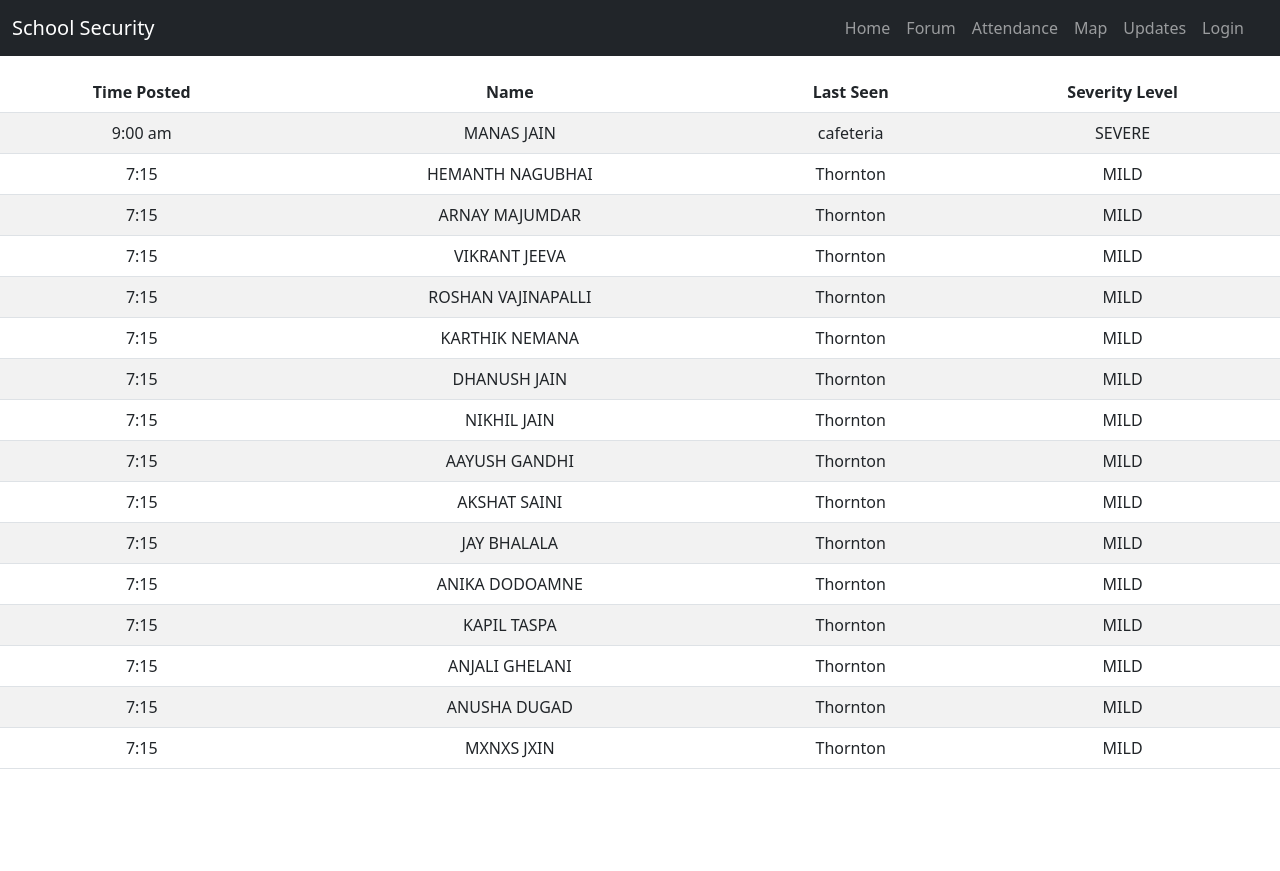
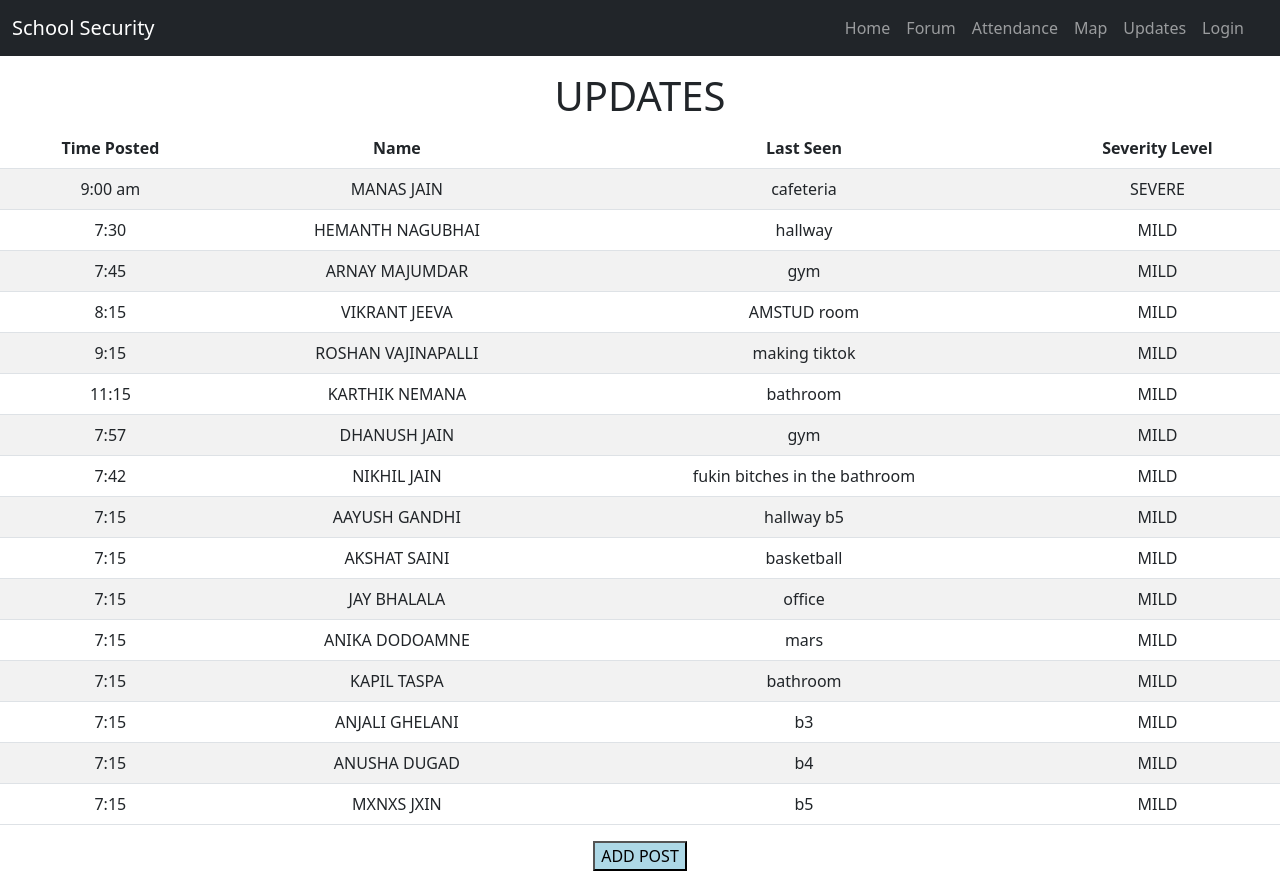
Before and after one commit to Jay-Bhalala/school-security-app, a React (Create React App) app: page /updates in a window 1280 px wide. Before the commit the page ends 800 px from the top, so only its background shows below. Built offline with nearby package versions, Linux system fonts and the light colour scheme.

Commit message:
updates page finsihed

```diff
--- a/src/components/Updates.js
+++ b/src/components/Updates.js
@@ -2,7 +2,9 @@ import Table from 'react-bootstrap/Table';
 
 function Updates() {
   return (
-    <Table striped>
+    <div>
+        <h1> UPDATES </h1>
+        <Table striped>
       <thead>
         <tr>
           <th>Time Posted</th>
@@ -20,112 +22,116 @@ function Updates() {
         </tr>
 
         <tr>
-          <td>7:15</td>
+          <td>7:30</td>
           <td>HEMANTH NAGUBHAI</td>
-          <td>Thornton</td>
+          <td>hallway</td>
           <td>MILD</td>
         </tr>
 
         <tr>
-          <td>7:15</td>
+          <td>7:45</td>
           <td>ARNAY MAJUMDAR</td>
-          <td>Thornton</td>
+          <td>gym</td>
           <td>MILD</td>
         </tr>
 
         <tr>
-          <td>7:15</td>
+          <td>8:15</td>
           <td>VIKRANT JEEVA</td>
-          <td>Thornton</td>
+          <td>AMSTUD room</td>
           <td>MILD</td>
         </tr>
 
         <tr>
-          <td>7:15</td>
+          <td>9:15</td>
           <td>ROSHAN VAJINAPALLI</td>
-          <td>Thornton</td>
+          <td>making tiktok</td>
           <td>MILD</td>
         </tr>
 
         <tr>
-          <td>7:15</td>
+          <td>11:15</td>
           <td>KARTHIK NEMANA</td>
-          <td>Thornton</td>
+          <td>bathroom</td>
           <td>MILD</td>
         </tr>
 
         <tr>
-          <td>7:15</td>
+          <td>7:57</td>
           <td> DHANUSH JAIN </td>
-          <td>Thornton</td>
+          <td>gym</td>
           <td>MILD</td>
         </tr>
 
         <tr>
-          <td>7:15</td>
+          <td>7:42</td>
           <td>NIKHIL JAIN</td>
-          <td>Thornton</td>
+          <td>fukin bitches in the bathroom</td>
           <td>MILD</td>
         </tr>
 
         <tr>
           <td>7:15</td>
           <td> AAYUSH GANDHI </td>
-          <td>Thornton</td>
+          <td>hallway b5</td>
           <td>MILD</td>
         </tr>
 
         <tr>
           <td>7:15</td>
           <td>AKSHAT SAINI</td>
-          <td>Thornton</td>
+          <td>basketball</td>
           <td>MILD</td>
         </tr>
 
         <tr>
           <td>7:15</td>
           <td>JAY BHALALA</td>
-          <td>Thornton</td>
+          <td>office</td>
           <td>MILD</td>
         </tr>
 
         <tr>
           <td>7:15</td>
           <td>ANIKA DODOAMNE</td>
-          <td>Thornton</td>
+          <td>mars</td>
           <td>MILD</td>
         </tr>
 
         <tr>
           <td>7:15</td>
           <td>KAPIL TASPA</td>
-          <td>Thornton</td>
+          <td>bathroom</td>
           <td>MILD</td>
         </tr>
 
         <tr>
           <td>7:15</td>
           <td>ANJALI GHELANI</td>
-          <td>Thornton</td>
+          <td>b3</td>
           <td>MILD</td>
         </tr>
 
         <tr>
           <td>7:15</td>
           <td>ANUSHA DUGAD</td>
-          <td>Thornton</td>
+          <td>b4</td>
           <td>MILD</td>
         </tr>
 
         <tr>
           <td>7:15</td>
           <td>MXNXS JXIN</td>
-          <td>Thornton</td>
+          <td>b5</td>
           <td>MILD</td>
         </tr>
 
       </tbody>
     </Table>
+    <button style={{backgroundColor:"lightBlue", color:"black"}}> ADD POST </button>
+    </div>
+
+
   );
 }
 
```
